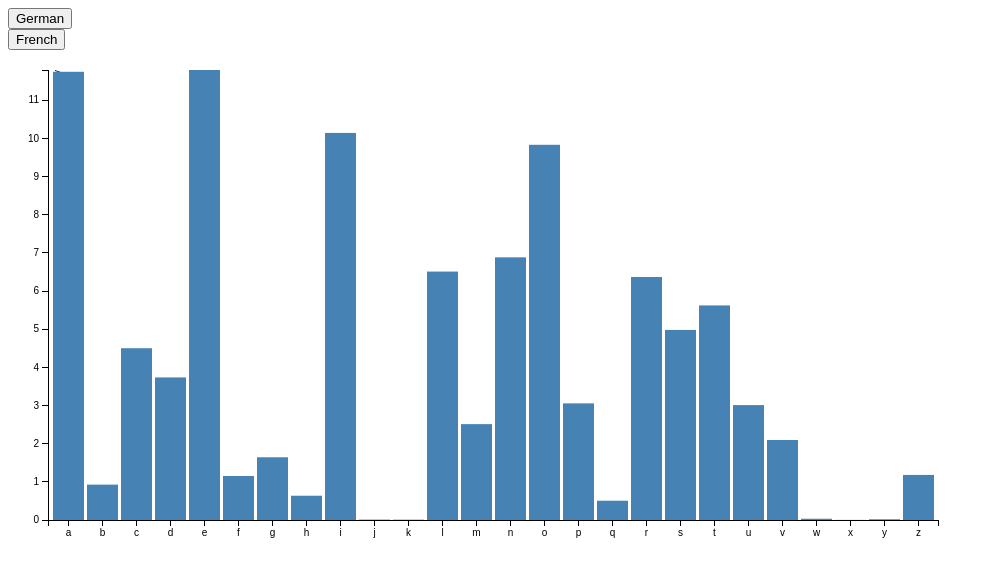
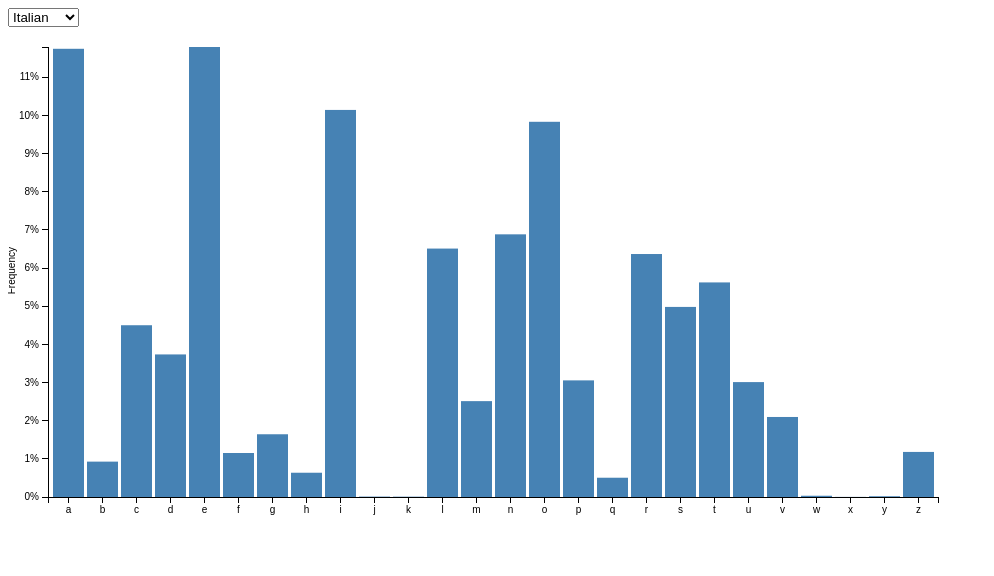
Before and after one commit to a1ip/rc-projects, a plain HTML site: page d3/updating.html in a window 1280 px wide. Shown: the whole page, without its empty margins (0-994 px from the left). Drawn offline with nearby package versions, Linux system fonts and the light colour scheme.

Commit message:
Fixed axis update issue, changed from button update to dropdown selection

```diff
--- a/d3/updating.html
+++ b/d3/updating.html
@@ -27,8 +27,15 @@
     </head>
 
     <body>
+        <div>
+        <select id = "selectedLang" onchange="updateLanguage(this.options[this.selectedIndex].value)">
+          <option value="Italian">Italian</option>
+          <option value="French">French</option>
+          <option value="German">German</option>
+        </select>
+        </div>
 
-        <div id="option">
+        <!-- <div id="option">
             <input type="button"
                    value="German"
                    onclick="updateLanguage('German')" />
@@ -38,7 +45,7 @@
             <input type="button"
                    value="French"
                    onclick="updateLanguage('French')" />
-        </div>
+        </div> -->
 
         <svg class="chart"></svg>
 
@@ -46,6 +53,8 @@
         // Code here executes before starting to load data
 
         function updateLanguage(language) {
+
+            currentLang = language;
 
             var data = letterData.map(function(d) {
                 return {Letter: d.Letter, frequency: d[language]};
@@ -60,6 +69,15 @@
             chart.select(".x").remove();
             chart.select(".y").remove();
 
+            var xAxis = d3.svg.axis() // "rubber stamp" function that produces x-axis
+            .scale(xScale)
+            .orient("bottom");
+
+            var yAxis = d3.svg.axis() // "rubber stamp" function that produces y-axis
+              .scale(yScale)
+              .orient("left")
+              .tickFormat(function(d) { return d + "%"; });
+
             // Add in axes
             chart.append("g")
                 .attr("class", "x axis")
@@ -71,28 +89,32 @@
                 .call(yAxis) // produce y-axis using "rubber stamp" function
               .append("text")
                 .attr("transform", "rotate(-90)")
-                .attr("y", 6)
+                .attr("x", -200)
+                .attr("y", -40)
                 .attr("dy", ".71em")
                 .style("text-anchor", "end")
                 .text("Frequency");
 
             var barWidth = chartWidth / data.length; //bar width is now variable
 
-
+            // make new selection for the update cycle
             var bar = chart.selectAll(".bar")
-                .data(data)
+                .data(data);
 
             console.log("Update: ", data);
 
+            // get rid of old elements with exit selection
             bar.exit().remove();
 
             console.log("Exit: ", bar.exit());
 
+            // add new elements with enter selection
             bar.enter().append("rect")
                 .attr("class", "bar")
 
             console.log("Enter: ", bar.enter());
 
+            // do stuff with update selection
             bar
                 .attr("x", function(d) { return xScale(d.Letter); })
                 .attr("y", function(d) { return yScale(d.frequency); })
@@ -115,13 +137,7 @@
         var xScale = d3.scale.ordinal()
             .rangeRoundBands([0, chartWidth], .1); //divides chartWidth into evenly sized bands with padding of .1
 
-        var xAxis = d3.svg.axis() // "rubber stamp" function that produces x-axis
-            .scale(xScale)
-            .orient("bottom");
 
-        var yAxis = d3.svg.axis() // "rubber stamp" function that produces y-axis
-            .scale(yScale)
-            .orient("left");
 
         var chart = d3.select(".chart")
             .attr("width", chartWidth + margin.left + margin.right) //make the chart element the outer width (chart data + margins)
@@ -137,6 +153,7 @@
         d3.tsv("letters_new.tsv", type, function(error, data){
             console.log(error);
 
+
             //Code here executes after data has loaded
             letterData = data;
 
@@ -149,7 +166,10 @@
 
         // Code here executes while data is loading
         function type(d) {
-          d[currentLang] = +d[currentLang]; // coerces string (from tsv) to number
+          Object.keys(d).forEach(function(lang) {
+            if (lang === "Letter") return;
+            d[lang] = +d[lang]; // coerces string (from tsv) to number
+          });
           return d;
         }
 
```
